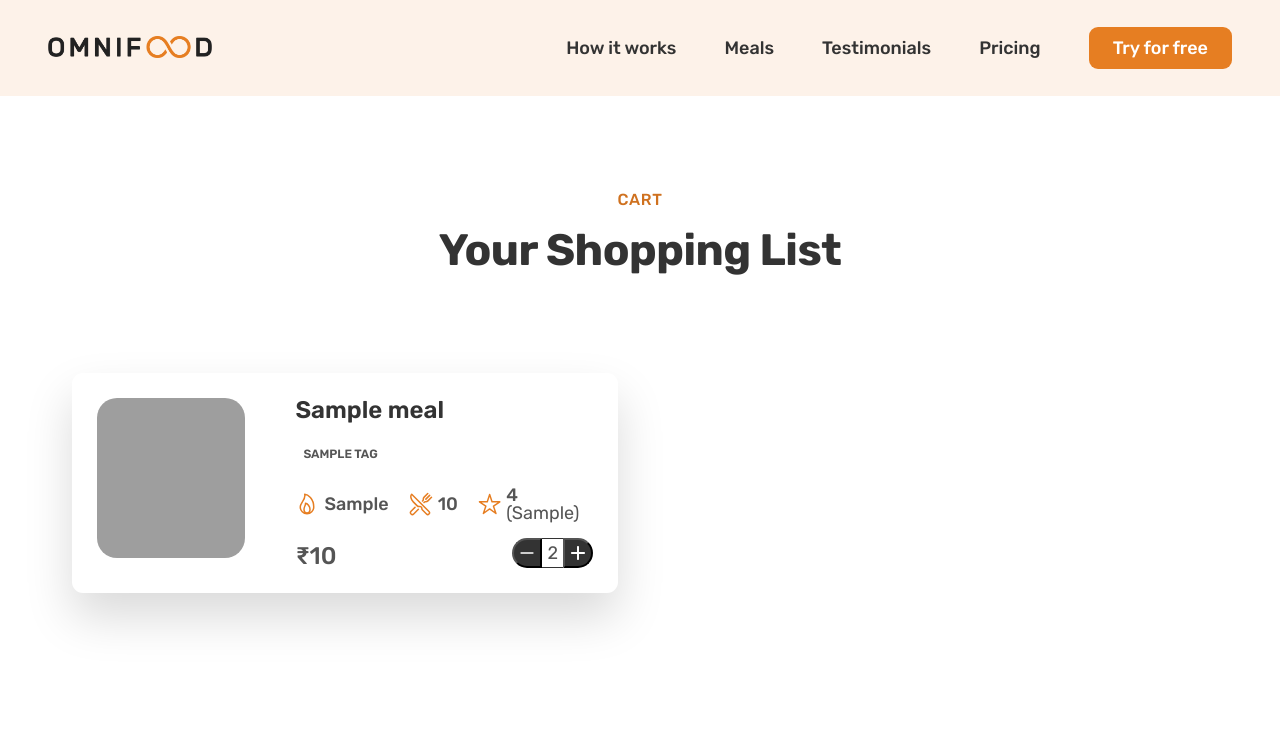
After one commit to Mohana-Kulkarni/Omnifood-2.0, a PHP site: page /cart.php in a window 1280 px wide. The commit adds this page. Shown: the top 736 px of the page. Run offline with PHP 8.4, Linux system fonts and the light colour scheme; tables that the repository leaves empty or names only in its code hold one stand-in row (values such as "Sample post"); grey boxes are pictures that could not be loaded.

Commit message:
added cart page

```diff
--- /dev/null
+++ b/cart.php
@@ -0,0 +1,74 @@
+<!DOCTYPE html>
+<html lang="en">
+
+<head>
+  <meta charset="UTF-8" />
+  <meta http-equiv="X-UA-Compatible" content="IE=edge" />
+  <meta name="description"
+    content="Omnifood is an AI-powered food subscription that will make you eat healthy again, 365  days per year. It's tailored to  your personal tastes and nutritional needs."
+    <meta name="viewport" content="width=device-width, initial-scale=1.0" />
+  <link rel="icon" href="img/favicon.png" />
+  <link rel="apple-touch-icon" href="img/favicon-apple-touch.png" />
+  <link rel="manifest" href="manifest.webmanifest" />
+  <link rel="preconnect" href="https://fonts.googleapis.com" />
+  <link rel="preconnect" href="https://fonts.gstatic.com" crossorigin />
+  <link href="https://fonts.googleapis.com/css2?family=Rubik:wght@400;500;600;700&display=swap" rel="stylesheet" />
+  <link rel="stylesheet" href="css/general.css" />
+
+  <link rel="stylesheet" href="css/style.css" />
+  <link rel="stylesheet" href="css/queries.css" />
+  <title>Omnifood &mdash; Cart</title>
+</head>
+
+<body>
+  <header class="header">
+    <a href="#">
+      <img class="logo" alt="Omnifood logo" src="img/omnifood-logo.png" />
+    </a>
+    <nav class="main-nav">
+      <ul class="main-nav-list">
+        <li>
+          <a class="main-nav-link" href="index.html"> How it works</a>
+        </li>
+        <li>
+          <a class="main-nav-link" href="meals.php"> Meals</a>
+        </li>
+        <li>
+          <a class="main-nav-link" href="#testimonials"> Testimonials </a>
+        </li>
+        <li>
+          <a class="main-nav-link" href="#pricing"> Pricing</a>
+        </li>
+        <li>
+          <a class="main-nav-link nav-cta" href="#cta"> Try for free</a>
+        </li>
+      </ul>
+    </nav>
+    <button class="btn-mobile-nav">
+      <ion-icon class="icon-mobile-nav" name="menu-outline"></ion-icon>
+      <ion-icon class="icon-mobile-nav" name="close-outline"></ion-icon>
+    </button>
+  </header>
+
+  <section class="section-meals" id="meals">
+    <div class="container center-text">
+      <span class="subheading"> Cart</span>
+      <h2 class="heading-secondary">
+        Your Shopping List
+      </h2>
+    </div>
+
+    <div class="container cart-grid grid--2-cols margin-bottom-md">
+      <?php include "components/cart.php"; ?>
+
+    </div>
+  </section>
+
+  <script type="module" src="https://unpkg.com/ionicons@5.5.2/dist/ionicons/ionicons.esm.js"></script>
+  <script nomodule src="https://unpkg.com/ionicons@5.5.2/dist/ionicons/ionicons.js"></script>
+  <script defer src="https://unpkg.com/smoothscroll-polyfill@0.4.4/dist/smoothscroll.min.js
+    "></script>
+
+</body>
+
+</html>
--- /dev/null
+++ b/components/cart.php
@@ -0,0 +1,65 @@
+<?php
+  include "db.php";
+  include "models/meal_model.php";
+  include "controllers/meal_cntr.php";
+
+  $all_cards = meal_data($con);
+
+  foreach ($all_cards as $row) {
+    $title = $row['title'];
+    $calories = $row['calories'];
+    $nutriscore = $row['nutriscore'];
+    $ratings = $row['ratings'];
+    $votes = $row['votes'];
+    $img_name = $row['image_name'];
+    $price = $row['price'];
+    $tags = $row['tags'];
+    ?>
+
+    <div class="cart-meal">
+      <div class="cart-img-div">
+        <img src="img/meals/<?php echo $img_name; ?>.jpg" class="cart-meal-img" alt="<?php echo $title; ?>" />
+      </div>
+      <div class="cart-content">
+
+        <p class="cart-meal-title"><?php echo $title; ?></p>
+        <div class="cart-meal-tags">
+        <?php
+          foreach ($tags as $tag) {
+            ?>
+            <span class="tag tag--<?php echo strtolower($tag) ?>"><?php echo $tag ?></span>
+            <?php
+          }
+        ?>
+        </div>
+        <div>
+          <ul class="cart-meal-attributes">
+            <div class="meal-sub-attributes">
+                <li class="cart-meal-attribute">
+                  <ion-icon class="meal-icon" name="flame-outline"></ion-icon><span> <strong><?php echo $calories." "; ?></strong>
+                </li>
+                <li class="cart-meal-attribute">
+                  <ion-icon class="meal-icon" name="restaurant-outline"></ion-icon><span>
+                    <strong><?php echo $nutriscore; ?></strong></span>
+                </li>
+                <li class="cart-meal-attribute">
+                  <ion-icon class="meal-icon" name="star-outline"></ion-icon><span> <strong><?php echo $ratings; ?></strong> (<?php echo $votes; ?>)</span>
+                </li>
+            </div>
+          </ul>
+          <div class="card-grid cart-card-price-div">
+            <strong>
+              <span class="card-price" >&#8377;<?php echo $price ?></span>
+            </strong>
+            <div class="cart-btn-div">
+                <button class="cart-btn-round-left"><img class="subtract-icon" src="img/icons/subtract.svg" alt="subtract-icon" /></button>
+                <li class="cart-btn-value">2</li>
+                <button class="cart-btn-round-right"><img class="add-icon" src="img/icons/add.svg" alt="add-icon" /></button>
+            </div>
+          </div>
+        </div>
+      </div>
+    </div>
+    <?php
+  }
+?>
--- a/css/style.css
+++ b/css/style.css
@@ -821,3 +821,130 @@ Greys: #555
 .add-icon {
   width: 2rem;
 }
+
+/*************************/
+/* CART */
+/*************************/
+
+.cart-meal {
+  overflow: hidden;
+  display: flex;
+  height: fit-content;
+  box-shadow: 0 2.4rem 4.8rem rgba(0, 0, 0, 0.15);
+  border-radius: 11px;
+  transition: all 0.4s;
+}
+
+.cart-meal:hover {
+  transform: translateX(1.2rem);
+  box-shadow: 0 3.2rem 6.4rem rgba(0, 0, 0, 0.15);
+}
+
+.cart-grid {
+  display: grid;
+  row-gap: 4.6rem;
+  column-gap: 4.4rem;
+}
+
+.cart-meal-attributes {
+  list-style: none;
+  display: flex;
+  flex-direction: column;
+  gap: 1.2rem;
+}
+
+.cart-meal-attribute {
+  font-size: 1.8rem;
+  display: flex;
+  align-items: center;
+  gap: 0.5rem;
+}
+
+.meal-sub-attributes {
+  display: flex;
+  gap: 2rem;
+}
+
+.cart-meal-title {
+  font-size: 2.4rem;
+  color: #333;
+  font-weight: 600;
+  margin-bottom: 2.2rem;
+}
+
+.cart-meal-tags {
+  margin-bottom: 2.2rem;
+  display: flex;
+  flex-wrap: wrap;
+  gap: 0.4rem;
+}
+
+.cart-content {
+  padding: 2.5rem;
+}
+
+.cart-meal-img {
+  width: 100%;
+  height: 16rem;
+  object-fit: cover;
+  border-radius: 2rem;
+}
+
+.cart-img-div {
+  width: 20rem;
+  padding: 2.5rem;
+}
+
+.cart-card-price-div {
+  position: relative;
+  margin-top: 2.2rem;
+}
+
+.cart-btn-div {
+  display: flex;
+  position: absolute;
+  right: 0;
+  bottom: 0;
+}
+
+.cart-btn-value {
+  font-size: 1.8rem;
+  display: flex;
+  align-items: center;
+  padding: 0 0.5rem;
+  border-top: 1px solid #333;
+  border-bottom: 1px solid #333;
+}
+
+.cart-btn-round-left {
+  width: 3rem;
+  height: 3rem;
+  font-size: 2rem;
+  background-color: #333;
+  color: white;
+  padding: 1.2rem;
+  border-top-left-radius: 50%;
+  border-bottom-left-radius: 50%;
+  display: flex;
+  align-items: center;
+  justify-content: center;
+}
+
+.cart-btn-round-right {
+  width: 3rem;
+  height: 3rem;
+  font-size: 2rem;
+  background-color: #333;
+  color: white;
+  padding: 1.2rem;
+  border-top-right-radius: 50%;
+  border-bottom-right-radius: 50%;
+  display: flex;
+  align-items: center;
+  justify-content: center;
+}
+
+.subtract-icon {
+  position: absolute;
+  width: 2rem;
+}
```
Also changed, not shown: img/icons/subtract.svg (added).
